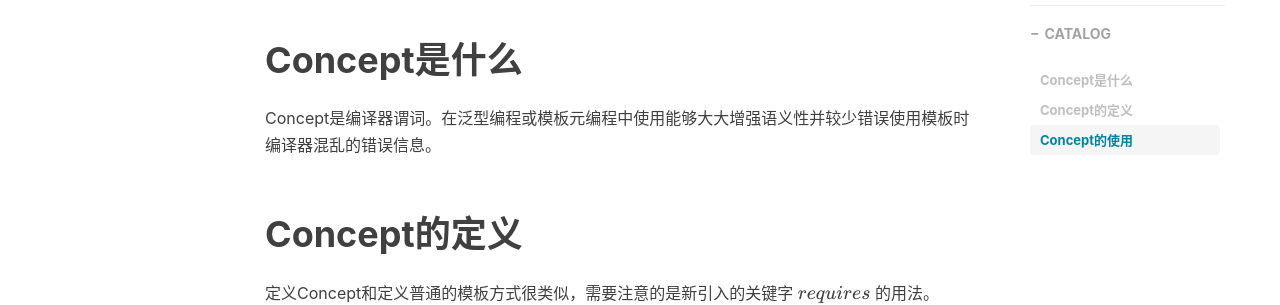
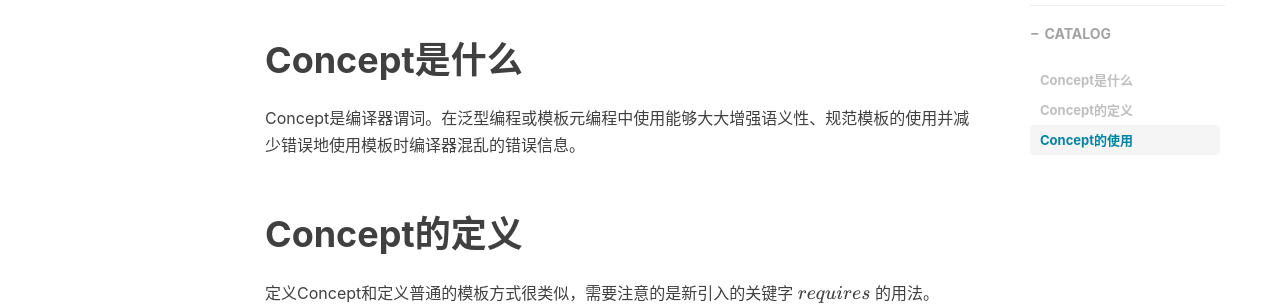
Before and after one commit to qiubinglin/qiubinglin.github.io, a Jekyll site: the page built from _posts/2022-11-25-Concept in c-plus-plus.md, in a window 1280 px wide. Shown: the part 558-863 px from the top of the page. Built offline with Jekyll 4.4.1, drawn with Linux system fonts in a browser that asks for light colours; nearby versions of some CDN libraries; formulas are drawn with MathJax 3; comment, search, counter and statistics services are not loaded.

Commit message:
Concept in c-plus-plus

```diff
--- a/_posts/2022-11-25-Concept in c-plus-plus.md
+++ b/_posts/2022-11-25-Concept in c-plus-plus.md
@@ -12,7 +12,7 @@ tags:
 ---
 
 # Concept是什么
-Concept是编译器谓词。在泛型编程或模板元编程中使用能够大大增强语义性并较少错误使用模板时编译器混乱的错误信息。
+Concept是编译器谓词。在泛型编程或模板元编程中使用能够大大增强语义性、规范模板的使用并减少错误地使用模板时编译器混乱的错误信息。
 
 # Concept的定义
 定义Concept和定义普通的模板方式很类似，需要注意的是新引入的关键字 $requires$ 的用法。
```
